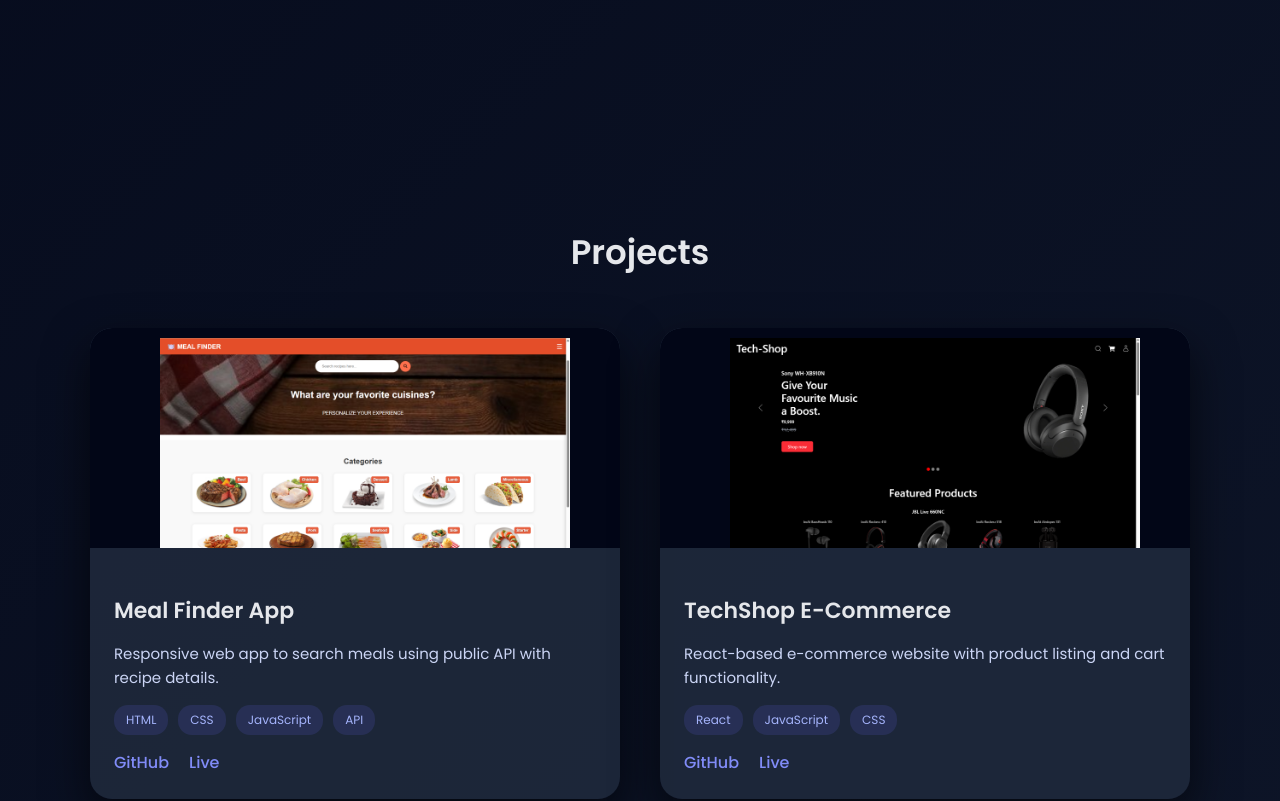
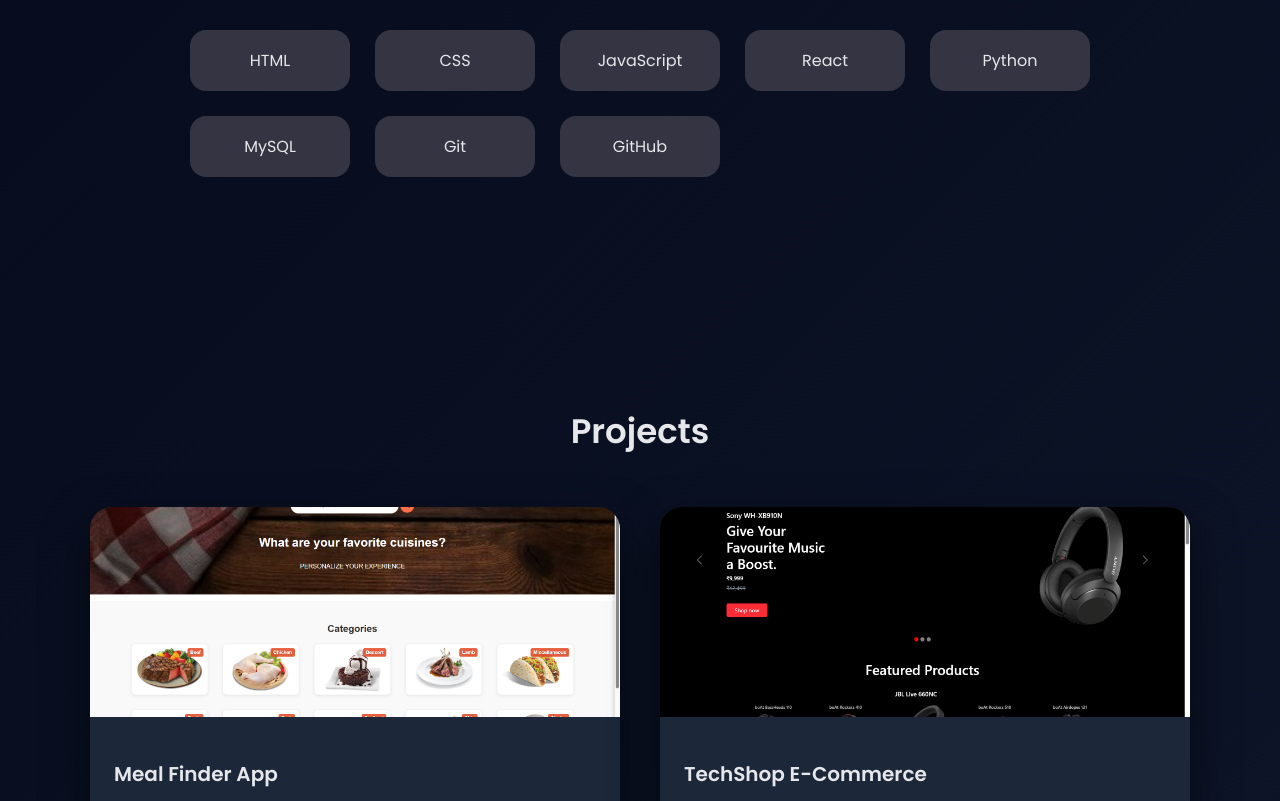
Before and after one commit to Garikapatitharani/Portfolio, a React (Vite) app: page / in a window 1280 px wide. Shown: the part 1848-2649 px from the top of the page. Built offline with nearby package versions, Linux system fonts and the light colour scheme.

Commit message:
Modified

```diff
--- a/src/App.css
+++ b/src/App.css
@@ -1,46 +1,61 @@
 /* Google Font */
 @import url('https://fonts.googleapis.com/css2?family=Poppins:wght@300;400;500;600&display=swap');
 
+/* Global Reset */
+* {
+  box-sizing: border-box;
+}
+
 html, body {
+  margin: 0;
+  padding: 0;
   overflow-x: hidden;
+  font-family: 'Poppins', sans-serif;
 }
 
 /* 🌙 Global Dark Theme */
 body {
-  margin: 0;
-  font-family: 'Poppins', sans-serif;
   background: linear-gradient(135deg, #020617, #0f172a);
   color: #e5e7eb;
+  padding-top: 80px; /* for fixed navbar */
 }
 
+/* ===================== NAVBAR ===================== */
 
-/* Navbar */
 .navbar {
-  position: sticky;
+  position: fixed;
   top: 0;
-  z-index: 100;
-  background: rgba(15, 23, 42, 0.8);
-  backdrop-filter: blur(12px);
-  padding: 18px 60px;
+  left: 0;
+  width: 100%;
+  z-index: 9999;
+
   display: flex;
   justify-content: space-between;
   align-items: center;
+
+  padding: 18px 60px;
+  background: rgba(15, 23, 42, 0.85);
+  backdrop-filter: blur(12px);
 }
 
 .navbar h2 {
   color: #818cf8;
+  font-size: 22px;
 }
 
 .navbar ul {
   display: flex;
   list-style: none;
   gap: 30px;
+  margin: 0;
+  padding: 0;
 }
 
 .navbar a {
   color: #e5e7eb;
   text-decoration: none;
   font-weight: 500;
+  position: relative;
 }
 
 .navbar a::after {
@@ -58,20 +73,24 @@ body {
   width: 100%;
 }
 
+/* Mobile Navbar */
 @media (max-width: 768px) {
+  body {
+    padding-top: 70px;
+  }
+
   .navbar {
     flex-direction: column;
     align-items: flex-start;
-    padding: 15px 20px;
+    padding: 14px 20px;
   }
 
   .navbar ul {
     width: 100%;
     justify-content: space-between;
-    margin-top: 10px;
-    padding: 0;
-    gap: 10px;
+    gap: 12px;
     font-size: 13px;
+    margin-top: 8px;
   }
 
   .navbar h2 {
@@ -79,9 +98,26 @@ body {
   }
 }
 
+/* ===================== SECTIONS ===================== */
 
+.section {
+  padding: 100px 80px;
+}
 
-/* Hero */
+.section-title {
+  text-align: center;
+  font-size: 34px;
+  margin-bottom: 50px;
+}
+
+@media (max-width: 768px) {
+  .section {
+    padding: 40px 12px !important;
+  }
+}
+
+/* ===================== HERO ===================== */
+
 .hero {
   min-height: 100vh;
   display: flex;
@@ -95,8 +131,8 @@ body {
   padding: 60px;
   border-radius: 25px;
   box-shadow: 0 20px 50px rgba(0,0,0,0.6);
+  text-align: center;
 }
-
 
 .hero h1 {
   font-size: 48px;
@@ -105,61 +141,16 @@ body {
 
 .hero h1 span {
   background: linear-gradient(90deg, #4f46e5, #2563eb);
+  -webkit-background-clip: text;
   background-clip: text;
-  -webkit-background-clip: text;
   color: transparent;
 }
-
 
 .hero p {
   font-size: 18px;
   line-height: 1.6;
-  color: rgb(165, 153, 153);
+  color: #cbd5f5;
 }
-
-.hero-profile {
-  display: flex;
-  flex-direction: column;
-  align-items: center;
-}
-
-@media (max-width: 768px) {
-  .hero {
-    padding: 30px 20px;
-    align-items: center;
-  }
-
-  .hero-card,
-  .about-card {
-    width: 100%;
-    max-width: 100%;
-    margin: 0 auto;
-    padding: 25px 20px;
-  }
-  .hero h1 {
-    font-size: 30px;
-  }
-
-  .hero-buttons {
-    flex-direction: column;
-    gap: 15px;
-  }
-
-  .profile-image {
-    width: 110px;
-    height: 110px;
-  }
-}
-
-@media (max-width: 768px) {
-  .hero p,
-  .about-text {
-    font-size: 14px;
-    line-height: 1.6;
-    text-align: left;
-  }
-}
-
 
 /* Profile Image */
 .profile-image {
@@ -168,11 +159,10 @@ body {
   border-radius: 50%;
   object-fit: cover;
   margin-bottom: 25px;
-  border: 2px solid black;
+  border: 2px solid #6366f1;
 }
 
-
-/* Buttons */
+/* Hero Buttons */
 .hero-buttons {
   margin-top: 30px;
   display: flex;
@@ -189,7 +179,6 @@ body {
   transition: all 0.3s ease;
 }
 
-/* Primary */
 .primary-btn {
   background: linear-gradient(90deg, #6366f1, #4f46e5);
   color: white;
@@ -200,7 +189,6 @@ body {
   box-shadow: 0 10px 25px rgba(79,70,229,0.4);
 }
 
-/* Secondary */
 .secondary-btn {
   border: 2px solid #818cf8;
   color: #818cf8;
@@ -211,27 +199,41 @@ body {
   color: white;
 }
 
-/* Sections */
-.section {
-  padding: 100px 80px;
-}
+/* Mobile Hero */
+@media (max-width: 768px) {
+  .hero {
+    padding: 20px;
+  }
 
-.section-title {
-  text-align: center;
-  font-size: 34px;
-  margin-bottom: 50px;
-}
-@media (max-width: 768px) {
-  .section {
-    padding: 40px 12px !important;
+  .hero-card {
+    width: 100%;
+    padding: 25px 20px;
+  }
+
+  .hero h1 {
+    font-size: 30px;
+  }
+
+  .hero p {
+    font-size: 14px;
+  }
+
+  .hero-buttons {
+    flex-direction: column;
+  }
+
+  .profile-image {
+    width: 110px;
+    height: 110px;
   }
 }
 
+/* ===================== ABOUT ===================== */
 
-
-/* About Section */
 .about-card {
+  max-width: 900px;
   margin: 0 auto;
+  padding: 40px;
   background: rgba(30, 41, 59, 0.85);
   border-radius: 22px;
   box-shadow: 0 20px 45px rgba(0,0,0,0.5);
@@ -243,19 +245,6 @@ body {
   color: #cbd5f5;
   margin-bottom: 20px;
 }
-
-@media (max-width: 768px) {
-  .about-highlights {
-    grid-template-columns: 1fr !important;
-    width: 100%;
-  }
-
-  .about-highlights div {
-    width: 100%;
-    box-sizing: border-box;
-  }
-}
-
 
 /* Highlights */
 .about-highlights {
@@ -270,135 +259,17 @@ body {
   padding: 14px 18px;
   border-radius: 14px;
   font-size: 14px;
-  color: #e5e7eb;
 }
 
-
-/* Cards */
-/* Project Cards */
-.projects-grid {
-  display: grid;
-  grid-template-columns: repeat(2, 1fr); /* 🔥 2 cards per row */
-  gap: 40px;
-  max-width: 1100px;
-  margin: 0 auto;
-}
-
+/* Mobile Highlights */
 @media (max-width: 768px) {
-  .projects-grid {
-    grid-template-columns: 1fr; /* 1 card per row on mobile */
+  .about-highlights {
+    grid-template-columns: 1fr !important;
   }
 }
 
-.project-card {
-  background: rgba(30, 41, 59, 0.9);
-  border-radius: 22px;
-  overflow: hidden;
-  display: flex;
-  flex-direction: column;
-  box-shadow: 0 18px 45px rgba(0,0,0,0.6);
-  transition: transform 0.35s ease, box-shadow 0.35s ease;
-}
+/* ===================== SKILLS ===================== */
 
-.project-card:hover {
-  transform: translateY(-8px);
-  box-shadow: 0 28px 60px rgba(99,102,241,0.35);
-}
-
-
-/* Project Image */
-.project-image-wrapper {
-  width: 100%;
-  height: 220px;
-  overflow: hidden;
-  border-radius: 22px 22px 0 0;
-}
-
-.project-image {
-  width: 100%;
-  height: 100%;
-  object-fit: contain;
-  background-color: #020617;
-  padding: 10px;
-}
-
-@media (max-width: 768px) {
-  .projects-grid {
-    grid-template-columns: 1fr;
-    gap: 30px;
-  }
-
-  .project-image-wrapper {
-    height: 180px;
-  }
-}
-
-
-/* Content */
-.project-content {
-  padding: 24px;
-}
-
-.project-content h3 {
-  font-size: 22px;
-  margin-bottom: 10px;
-  color: #e5e7eb;
-}
-
-.project-content p {
-  font-size: 15px;
-  line-height: 1.6;
-  color: #cbd5f5;
-}
-
-
-/* Tech Icons */
-.tech-icons {
-  display: flex;
-  flex-wrap: wrap;
-  gap: 10px;
-  margin: 15px 0;
-}
-
-.tech-icons span {
-  font-size: 12px;
-  padding: 6px 12px;
-  border-radius: 14px;
-  background: rgba(99,102,241,0.15);
-  color: #a5b4fc;
-}
-
-/* Links */
-.project-links {
-  display: flex;
-  gap: 20px;
-  margin-top: 15px;
-}
-
-.project-links a {
-  text-decoration: none;
-  font-weight: 500;
-  color: #818cf8;
-  position: relative;
-}
-
-.project-links a::after {
-  content: "";
-  position: absolute;
-  width: 0;
-  height: 2px;
-  bottom: -4px;
-  left: 0;
-  background: #818cf8;
-  transition: width 0.3s;
-}
-
-.project-links a:hover::after {
-  width: 100%;
-}
-
-
-/* Skills Section */
 .skills-grid {
   display: grid;
   grid-template-columns: repeat(auto-fit, minmax(140px, 1fr));
@@ -407,24 +278,21 @@ body {
   margin: 0 auto;
 }
 
-.skill-card{
+.skill-card {
   padding: 18px 20px;
   text-align: center;
-  font-weight: 500;
   border-radius: 16px;
   background: #343442;
-  backdrop-filter: blur(10px);
   color: #e5e7eb;
   transition: all 0.3s ease;
-  cursor: default;
 }
 
 .skill-card:hover {
-  transform: translateY(-6px) scale(1.03);
+  transform: translateY(-6px);
   box-shadow: 0 15px 35px rgba(79,70,229,0.25);
-  color: #817dd0;
 }
 
+/* Mobile Skills */
 @media (max-width: 768px) {
   .skills-grid {
     grid-template-columns: repeat(2, 1fr);
@@ -432,8 +300,95 @@ body {
   }
 }
 
+/* ===================== PROJECTS ===================== */
 
-/* Contact Section */
+.projects-grid {
+  display: grid;
+  grid-template-columns: repeat(2, 1fr);
+  gap: 40px;
+  max-width: 1100px;
+  margin: 0 auto;
+}
+
+@media (max-width: 768px) {
+  .projects-grid {
+    grid-template-columns: 1fr;
+    gap: 30px;
+  }
+}
+
+.project-card {
+  background: rgba(30, 41, 59, 0.95);
+  border-radius: 22px;
+  overflow: hidden;
+  display: flex;
+  flex-direction: column;
+  box-shadow: 0 18px 45px rgba(0,0,0,0.55);
+}
+
+.project-image-wrapper {
+  width: 100%;
+  height: 210px;
+  background: linear-gradient(
+    to bottom,
+    rgba(0,0,0,0.2),
+    rgba(30,41,59,0.95)
+  );
+}
+
+.project-image {
+  width: 100%;
+  height: 100%;
+  object-fit: cover;
+  padding: 0;
+}
+
+.project-content {
+  padding: 22px 24px 26px;
+}
+
+.project-content h3 {
+  font-size: 20px;
+  margin-bottom: 8px;
+}
+
+.project-content p {
+  font-size: 14px;
+  line-height: 1.6;
+  margin-bottom: 14px;
+}
+
+
+.tech-icons span {
+  font-size: 12px;
+  padding: 6px 12px;
+  border-radius: 12px;
+  background: rgba(99,102,241,0.12);
+  border: 1px solid rgba(99,102,241,0.35);
+  color: #c7d2fe;
+}
+
+.project-links {
+  display: flex;
+  gap: 18px;
+  margin-top: 10px;
+  align-items: center;
+}
+
+.project-links a {
+  font-size: 14px;
+  font-weight: 500;
+  color: #818cf8;
+}
+
+.project-card:hover {
+  transform: translateY(-6px);
+  box-shadow: 0 25px 60px rgba(99,102,241,0.25);
+  transition: all 0.3s ease;
+}
+
+/* ===================== CONTACT ===================== */
+
 .contact-card {
   max-width: 800px;
   margin: 0 auto;
@@ -444,14 +399,6 @@ body {
   text-align: center;
 }
 
-.contact-text {
-  font-size: 16px;
-  color: #cbd5f5;
-  line-height: 1.8;
-  margin-bottom: 30px;
-}
-
-/* Contact Links */
 .contact-info {
   display: flex;
   flex-direction: column;
@@ -459,52 +406,14 @@ body {
 }
 
 .contact-info a {
-  text-decoration: none;
-  font-size: 16px;
-  color: #e5e7eb;
   display: flex;
   align-items: center;
   gap: 14px;
-  background: rgba(99,102,241,0.15);
   padding: 14px 20px;
   border-radius: 14px;
-  transition: all 0.3s ease;
-}
-
-.contact-info a:hover {
-  background: rgba(99,102,241,0.35);
-  transform: translateY(-4px);
-}
-
-@media (max-width: 768px) {
-  .contact-card {
-    width: 100%;
-    max-width: 100%;
-    margin: 0 auto;
-    padding: 24px 16px;
-    box-sizing: border-box;
-  }
-}
-
-@media (max-width: 768px) {
-  .contact-info a {
-    width: 100%;
-    box-sizing: border-box;
-    font-size: 14px;
-    padding: 12px 14px;
-  }
-}
-
-
-.contact-icon {
-  min-width: 20px;
-}
-
-/* SVG Icons */
-.contact-info a {
-  display: flex;
-  align-items: center;
-  gap: 14px;
+  background: rgba(99,102,241,0.15);
+  color: #e5e7eb;
+  text-decoration: none;
 }
 
 .contact-icon {
@@ -513,3 +422,16 @@ body {
   fill: #818cf8;
   flex-shrink: 0;
 }
+
+/* Mobile Contact */
+@media (max-width: 768px) {
+  .contact-card {
+    width: 100%;
+    padding: 24px 16px;
+  }
+
+  .contact-info a {
+    font-size: 14px;
+    word-break: break-word;
+  }
+}
```
